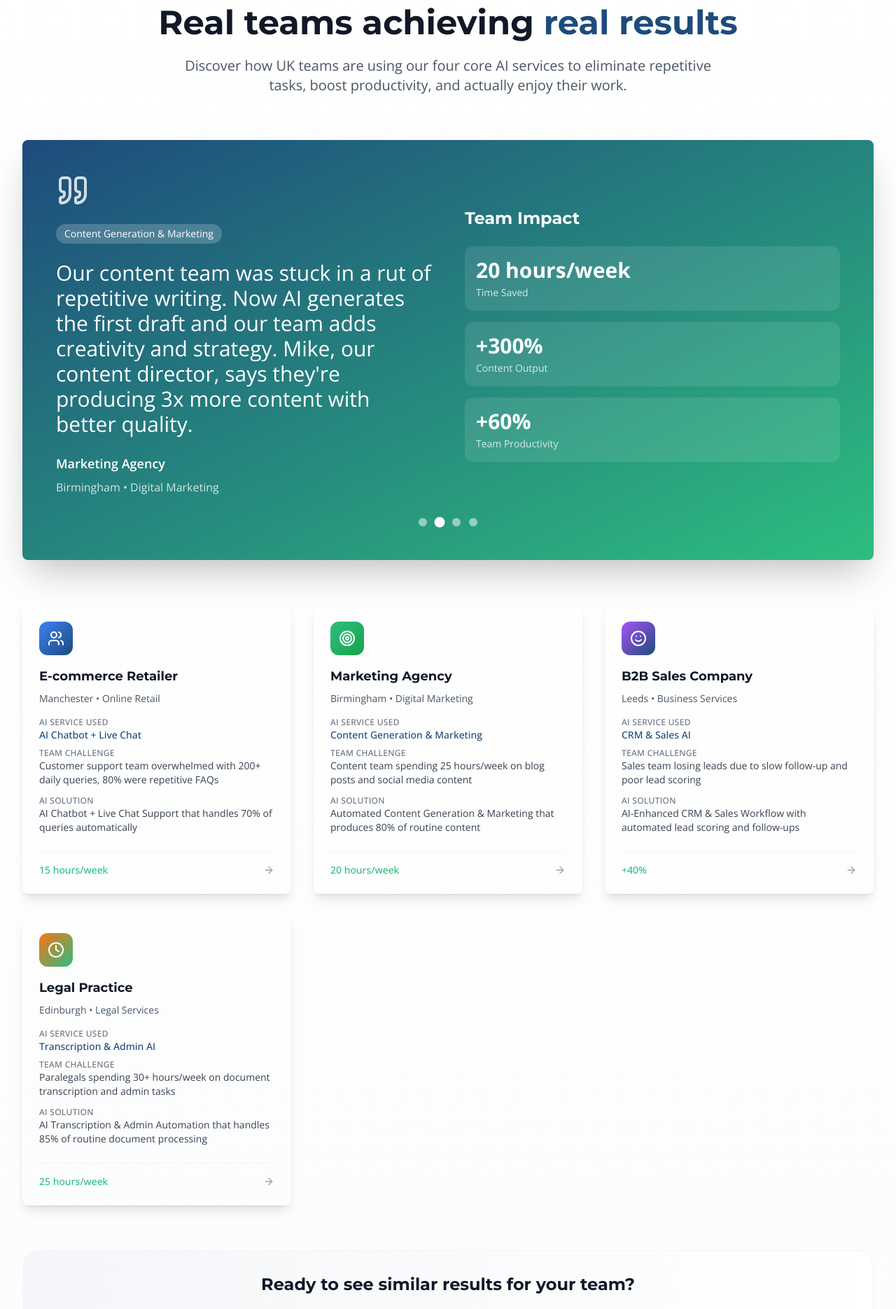
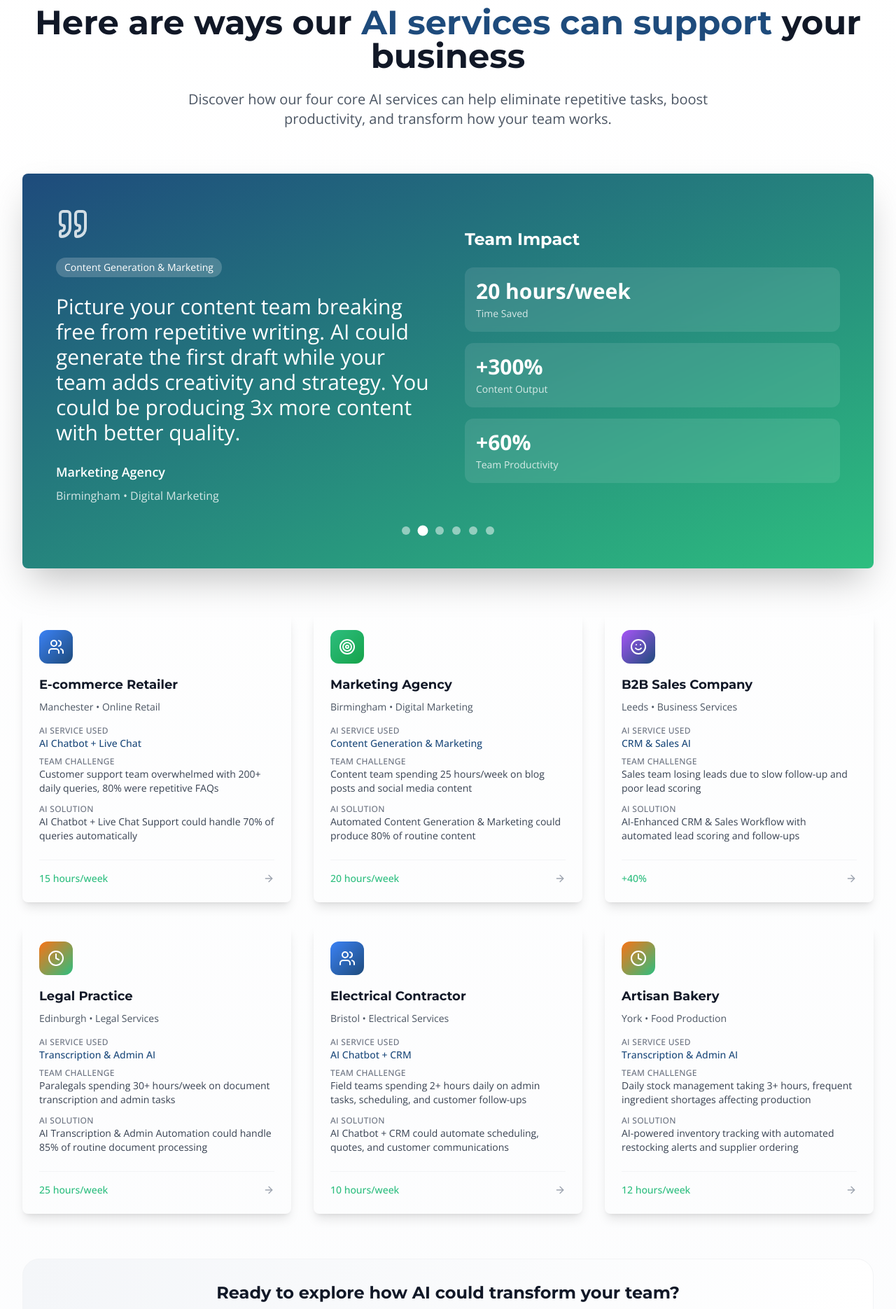
Before and after one commit to AI-Boffin/AI-Boffins, a Next.js app: page / in a window 1280 px wide. Shown: the part 6780-8650 px from the top of the page at 70% size. Built offline with nearby package versions, Linux system fonts and the light colour scheme.

Commit message:
last few updates and corrections

```diff
--- a/app/gdpr/page.js
+++ b/app/gdpr/page.js
@@ -64,7 +64,7 @@ export default function GDPRCompliance() {
                 </p>
                 <p className="text-gray-700 mb-2">
                   <strong>Email:</strong> <a href="mailto:privacy@aiboffins.co.uk" className="text-accent hover:text-accent/80">
-                    privacy@aiboffins.co.uk
+                    info@aiboffins.co.uk
                   </a>
                 </p>
                 <p className="text-gray-700 mb-2">
@@ -224,7 +224,7 @@ export default function GDPRCompliance() {
                 </h3>
                 <ul className="list-disc list-inside text-gray-700 space-y-2 mb-4">
                   <li><strong>Email:</strong> <a href="mailto:privacy@aiboffins.co.uk" className="text-accent hover:text-accent/80">
-                    privacy@aiboffins.co.uk
+                    info@aiboffins.co.uk
                   </a></li>
                   <li><strong>Phone:</strong> <a href="tel:01908410917" className="text-accent hover:text-accent/80">
                     01908 410917
@@ -319,7 +319,7 @@ export default function GDPRCompliance() {
                 </p>
                 <p className="text-gray-700 mb-2">
                   <strong>Email:</strong> <a href="mailto:privacy@aiboffins.co.uk" className="text-accent hover:text-accent/80">
-                    privacy@aiboffins.co.uk
+                    info@aiboffins.co.uk
                   </a>
                 </p>
                 <p className="text-gray-700">
@@ -386,7 +386,7 @@ export default function GDPRCompliance() {
                 </p>
                 <p className="text-gray-700 mb-2">
                   <strong>GDPR Email:</strong> <a href="mailto:privacy@aiboffins.co.uk" className="text-accent hover:text-accent/80">
-                    privacy@aiboffins.co.uk
+                    info@aiboffins.co.uk
                   </a>
                 </p>
                 <p className="text-gray-700 mb-2">
--- a/app/privacy/page.js
+++ b/app/privacy/page.js
@@ -193,7 +193,7 @@ export default function PrivacyPolicy() {
               <p className="text-gray-700 leading-relaxed">
                 To exercise these rights, please contact us at{' '}
                 <a href="mailto:privacy@aiboffins.co.uk" className="text-accent hover:text-accent/80">
-                  privacy@aiboffins.co.uk
+                  info@aiboffins.co.uk
                 </a>
               </p>
             </div>
@@ -268,7 +268,7 @@ export default function PrivacyPolicy() {
                 </p>
                 <p className="text-gray-700 mb-2">
                   Email: <a href="mailto:privacy@aiboffins.co.uk" className="text-accent hover:text-accent/80">
-                    privacy@aiboffins.co.uk
+                    info@aiboffins.co.uk
                   </a>
                 </p>
                 <p className="text-gray-700 mb-2">
--- a/components/CaseStudies.js
+++ b/components/CaseStudies.js
@@ -11,13 +11,13 @@ const caseStudies = [
     location: 'Manchester',
     industry: 'Online Retail',
     challenge: 'Customer support team overwhelmed with 200+ daily queries, 80% were repetitive FAQs',
-    solution: 'AI Chatbot + Live Chat Support that handles 70% of queries automatically',
+    solution: 'AI Chatbot + Live Chat Support could handle 70% of queries automatically',
     results: {
       timeSaved: '15 hours/week',
       responseTime: '90% faster',
       customerSatisfaction: '+45%'
     },
-    quote: "Our support team was drowning in repetitive questions. Now the AI chatbot handles the basics while our team focuses on complex issues. Sarah, our support lead, says she finally has time to provide excellent service.",
+    quote: "Imagine your support team no longer drowning in repetitive questions. An AI chatbot could handle the basics while your team focuses on complex issues. Your support lead could finally have time to provide excellent service.",
     icon: Users,
     color: 'from-blue-500 to-primary',
     service: 'AI Chatbot + Live Chat'
@@ -27,13 +27,13 @@ const caseStudies = [
     location: 'Birmingham',
     industry: 'Digital Marketing',
     challenge: 'Content team spending 25 hours/week on blog posts and social media content',
-    solution: 'Automated Content Generation & Marketing that produces 80% of routine content',
+    solution: 'Automated Content Generation & Marketing could produce 80% of routine content',
     results: {
       timeSaved: '20 hours/week',
       contentOutput: '+300%',
       teamProductivity: '+60%'
     },
-    quote: "Our content team was stuck in a rut of repetitive writing. Now AI generates the first draft and our team adds creativity and strategy. Mike, our content director, says they're producing 3x more content with better quality.",
+    quote: "Picture your content team breaking free from repetitive writing. AI could generate the first draft while your team adds creativity and strategy. You could be producing 3x more content with better quality.",
     icon: Target,
     color: 'from-accent to-green-600',
     service: 'Content Generation & Marketing'
@@ -49,7 +49,7 @@ const caseStudies = [
       followUpTime: '90% faster',
       salesRevenue: '+35%'
     },
-    quote: "Our sales team was missing opportunities because they couldn't follow up fast enough. Now AI prioritizes leads and sends personalized follow-ups automatically. The whole team is hitting targets they never thought possible.",
+    quote: "Envision your sales team never missing opportunities again. AI could prioritize leads and send personalized follow-ups automatically. Your whole team could be hitting targets they never thought possible.",
     icon: Smile,
     color: 'from-purple-500 to-primary',
     service: 'CRM & Sales AI'
@@ -59,13 +59,45 @@ const caseStudies = [
     location: 'Edinburgh',
     industry: 'Legal Services',
     challenge: 'Paralegals spending 30+ hours/week on document transcription and admin tasks',
-    solution: 'AI Transcription & Admin Automation that handles 85% of routine document processing',
+    solution: 'AI Transcription & Admin Automation could handle 85% of routine document processing',
     results: {
       timeSaved: '25 hours/week',
       accuracy: '99.5%',
       clientTurnaround: '+50% faster'
     },
-    quote: "Our paralegals were stuck doing mind-numbing transcription work. Now AI handles the routine stuff and they focus on legal research and client service. The whole practice is more efficient and our clients love the faster turnaround.",
+    quote: "Consider your paralegals freed from mind-numbing transcription work. AI could handle the routine stuff while they focus on legal research and client service. Your whole practice could be more efficient with faster client turnaround.",
+    icon: Clock,
+    color: 'from-orange-500 to-accent',
+    service: 'Transcription & Admin AI'
+  },
+  {
+    company: 'Electrical Contractor',
+    location: 'Bristol',
+    industry: 'Electrical Services',
+    challenge: 'Field teams spending 2+ hours daily on admin tasks, scheduling, and customer follow-ups',
+    solution: 'AI Chatbot + CRM could automate scheduling, quotes, and customer communications',
+    results: {
+      timeSaved: '10 hours/week',
+      jobBooking: '+60%',
+      customerResponse: 'Instant'
+    },
+    quote: "Think about your field teams focusing purely on electrical work instead of admin. An AI chatbot could handle customer inquiries and booking while your CRM automatically follows up on quotes. You could book more jobs with instant customer responses.",
+    icon: Users,
+    color: 'from-blue-500 to-primary',
+    service: 'AI Chatbot + CRM'
+  },
+  {
+    company: 'Artisan Bakery',
+    location: 'York',
+    industry: 'Food Production',
+    challenge: 'Daily stock management taking 3+ hours, frequent ingredient shortages affecting production',
+    solution: 'AI-powered inventory tracking with automated restocking alerts and supplier ordering',
+    results: {
+      timeSaved: '12 hours/week',
+      wasteReduction: '-40%',
+      stockAccuracy: '99%'
+    },
+    quote: "Imagine never running out of flour or yeast again. AI could track your ingredient levels, predict usage patterns, and automatically alert suppliers when restocking is needed. You could reduce waste by 40% while ensuring perfect stock accuracy.",
     icon: Clock,
     color: 'from-orange-500 to-accent',
     service: 'Transcription & Admin AI'
@@ -125,13 +157,13 @@ export default function CaseStudies() {
           </div>
 
           <h2 className="text-4xl md:text-5xl font-montserrat font-bold text-gray-900">
-            Real teams achieving{' '}
-            <span className="text-primary">real results</span>
+            Here are ways our{' '}
+            <span className="text-primary">AI services can support</span> your business
           </h2>
 
           <p className="text-xl text-gray-600 max-w-3xl mx-auto">
-            Discover how UK teams are using our four core AI services to eliminate repetitive tasks,
-            boost productivity, and actually enjoy their work.
+            Discover how our four core AI services can help eliminate repetitive tasks,
+            boost productivity, and transform how your team works.
           </p>
         </div>
 
@@ -270,11 +302,11 @@ export default function CaseStudies() {
         >
           <div className="bg-gradient-to-r from-secondary to-white p-8 rounded-3xl border border-gray-100">
             <h3 className="text-2xl font-montserrat font-bold text-gray-900 mb-4">
-              Ready to see similar results for your team?
+              Ready to explore how AI could transform your team?
             </h3>
             <p className="text-gray-600 mb-6 max-w-2xl mx-auto">
-              Join UK teams already saving 15+ hours per week with our four proven AI services.
-              Let's show you which service will give you the biggest productivity boost.
+              Discover how our four AI services could help your team save 15+ hours per week.
+              Let's show you which service could give you the biggest productivity boost.
             </p>
             <Button
               onClick={() => scrollToSection('contact')}
--- a/components/Contact.js
+++ b/components/Contact.js
@@ -5,7 +5,7 @@ import { Button } from '@/components/ui/button';
 import { Card, CardContent, CardHeader, CardTitle } from '@/components/ui/card';
 import { Input } from '@/components/ui/input';
 import { Textarea } from '@/components/ui/textarea';
-import { Phone, Mail, MapPin, Calendar, Send, CheckCircle, Users } from 'lucide-react';
+import { Phone, Mail, MapPin, Send, CheckCircle, Users } from 'lucide-react';
 
 export default function Contact() {
   const [formData, setFormData] = useState({
@@ -129,32 +129,6 @@ export default function Contact() {
               </CardContent>
             </Card>
 
-            {/* Calendly Integration */}
-            <Card className="bg-gradient-to-br from-primary to-accent text-white shadow-xl border-0">
-              <CardHeader>
-                <CardTitle className="flex items-center text-lg font-montserrat">
-                  <Calendar className="h-5 w-5 mr-3" />
-                  Book a Call
-                </CardTitle>
-              </CardHeader>
-              <CardContent>
-                <p className="text-white/90 mb-4">
-                  Schedule a free 30-minute consultation to discuss how AI can empower your team.
-                </p>
-                <Button
-                  className="w-full bg-white text-primary hover:bg-gray-100 font-semibold"
-                  onClick={() => {
-                    // In a real implementation, this would open Calendly
-                    window.open('https://calendly.com/aiboffins', '_blank');
-                  }}
-                >
-                  Schedule Free Team Assessment
-                </Button>
-                <p className="text-white/70 text-sm mt-3 text-center">
-                  No commitment • Free expert advice
-                </p>
-              </CardContent>
-            </Card>
           </div>
 
           {/* Contact Form */}
```
